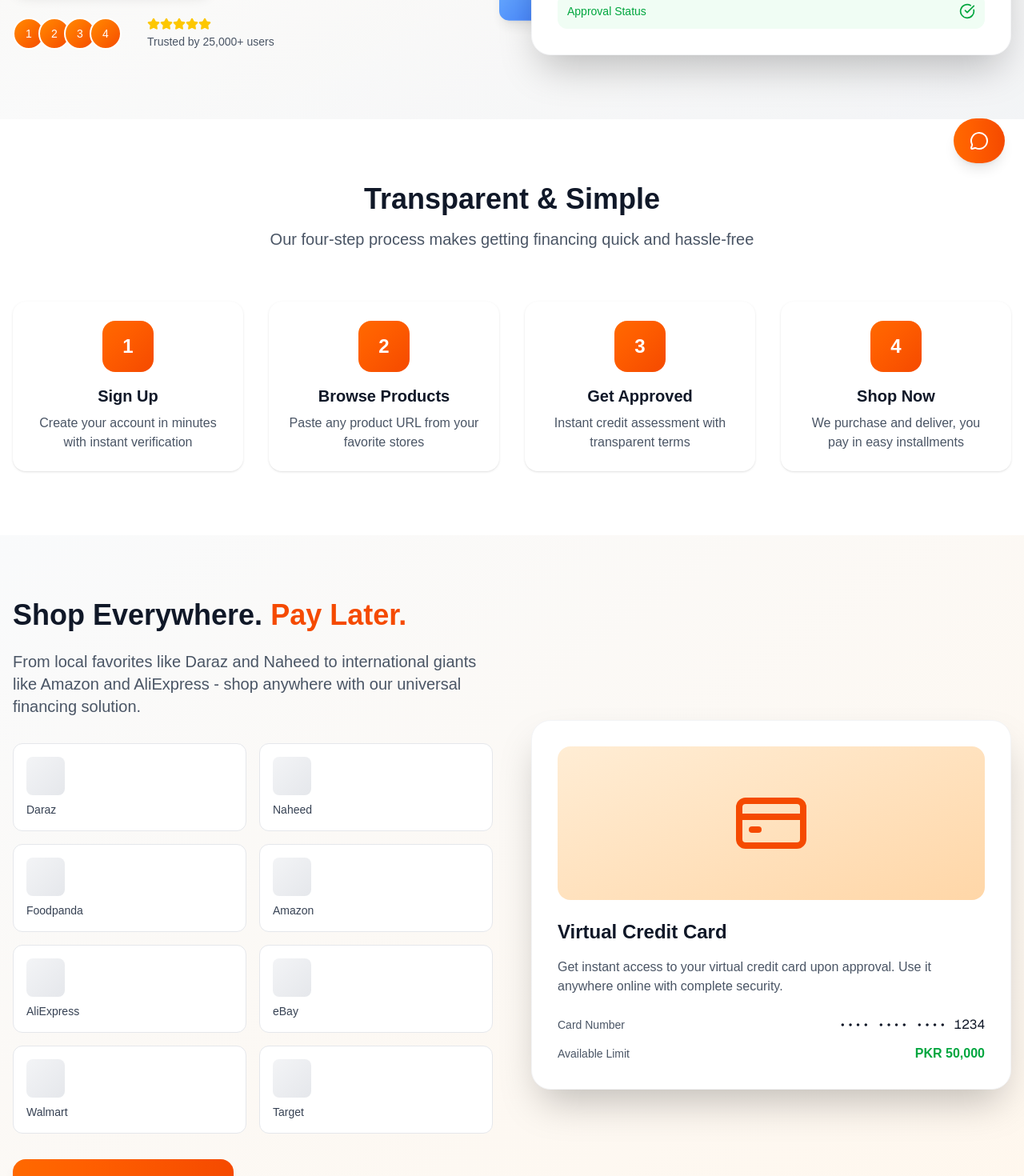
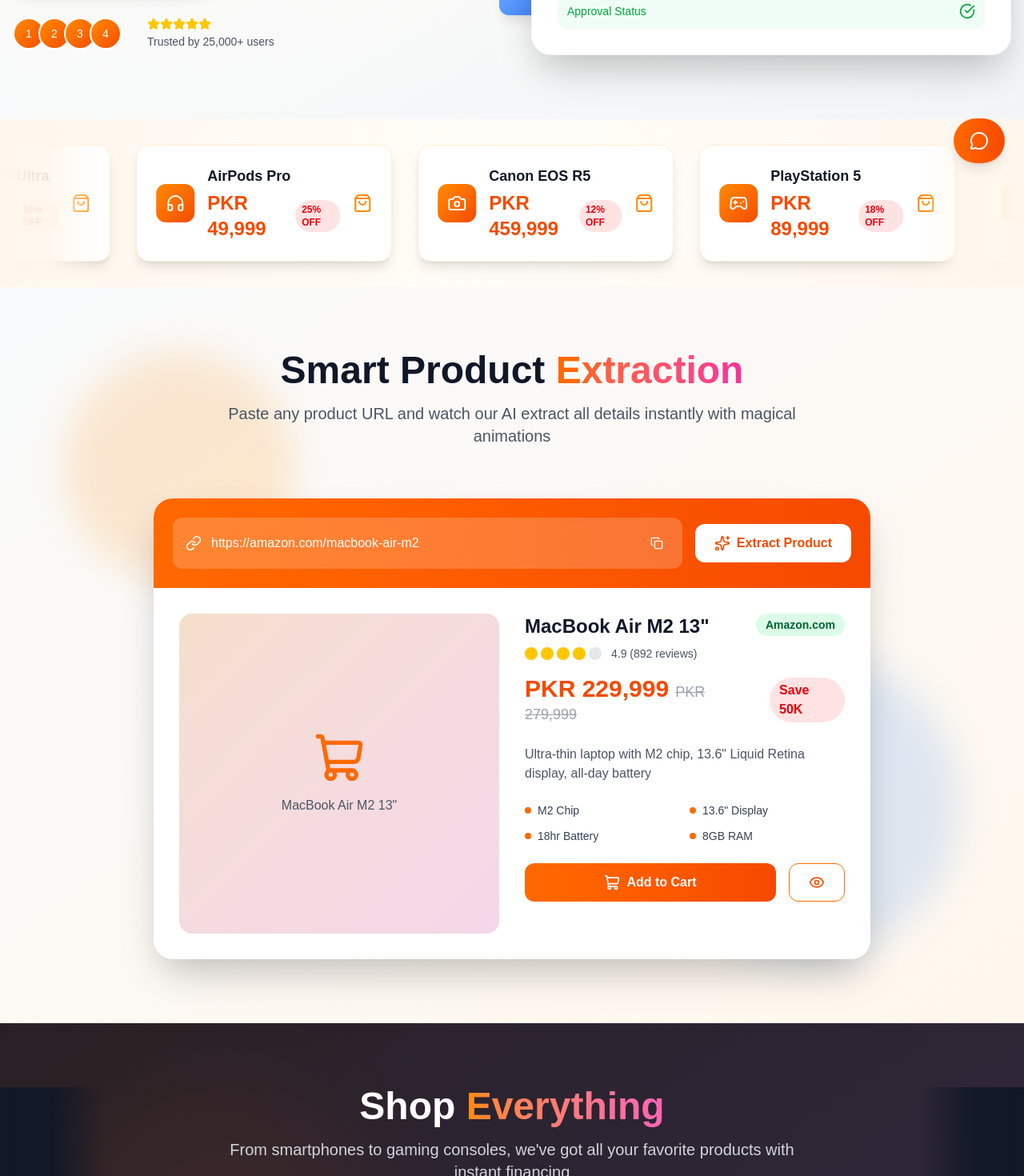
Before and after one commit to SahulatKar/Sahulatkar_Frontend, a Next.js app in the folder saulatkar-frontend/: page / in a window 1280 px wide. Shown: the part 572-2042 px from the top of the page at 80% size. Built offline with nearby package versions, Linux system fonts and the light colour scheme.

Commit message:
integrate banner, extraction, showcase and FAQ into landing page

```diff
--- a/saulatkar-frontend/src/app/page.tsx
+++ b/saulatkar-frontend/src/app/page.tsx
@@ -6,6 +6,10 @@
 import { Card, CardContent } from "@/components/ui/card"
 import { Header } from "@/components/layout/header"
 import { ChatbotWidget } from "@/components/chatbot/chatbot-widget"
+import { MovingBanner } from "@/components/ui/moving-banner"
+import { ProductExtraction } from "@/components/ui/product-extraction"
+import { ProductShowcase } from "@/components/ui/product-showcase"
+import { FAQSection } from "@/components/ui/faq-section"
 import { useRouter } from "next/navigation"
 
 export default function Home() {
@@ -129,6 +133,15 @@
           </div>
         </div>
       </section>
+
+      {/* Moving Banner Section */}
+      <MovingBanner />
+
+      {/* Product Extraction Section */}
+      <ProductExtraction />
+
+      {/* Product Showcase Section */}
+      <ProductShowcase />
 
       {/* Transparent & Simple Section */}
       <section className="py-20 bg-white">
@@ -382,6 +395,9 @@
         </div>
       </footer>
 
+      {/* FAQ Section */}
+      <FAQSection />
+
       {/* Chatbot Widget */}
       <ChatbotWidget />
     </div>
```
